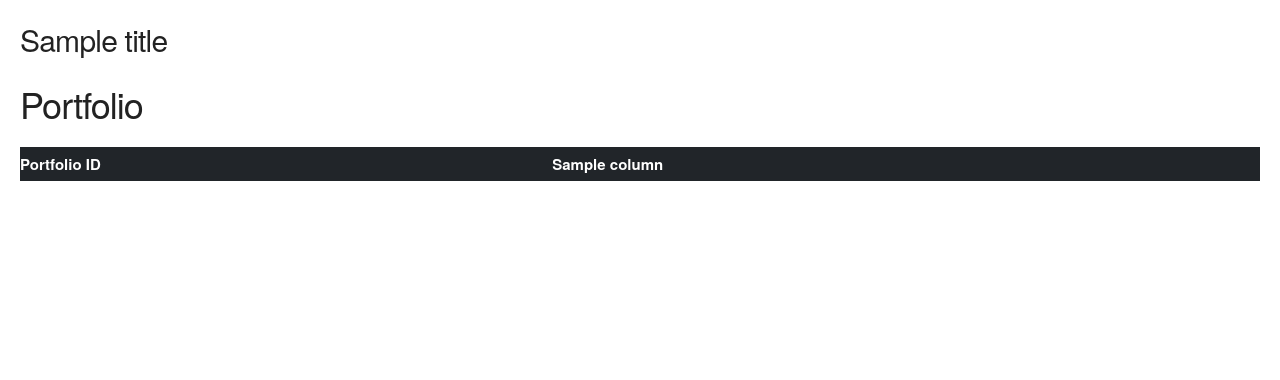
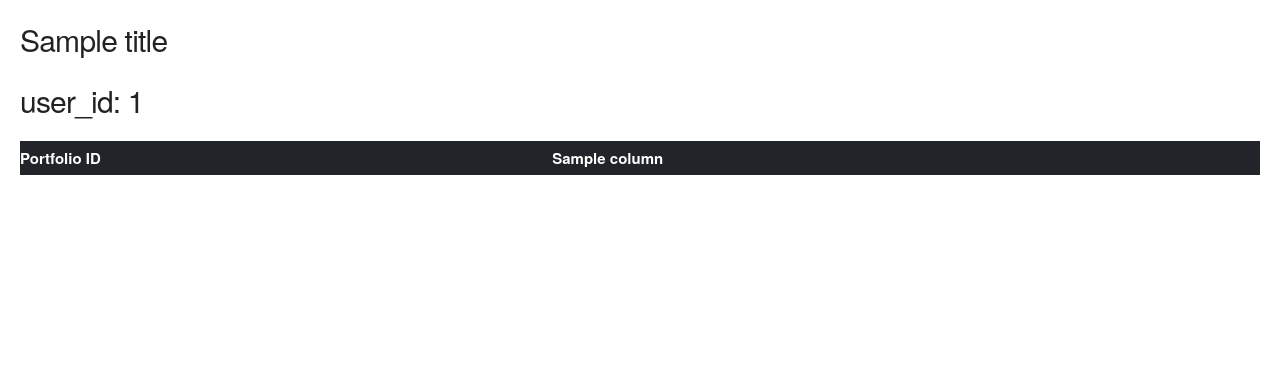
Before and after one commit to tkalden/stock-portfolio, a Flask app: template templates/portfolio.html in a window 1280 px wide. Shown: the part 79-459 px from the top of the page. Run offline with Flask 2, Linux system fonts and the light colour scheme; the template is opened without the code that fills it: most values are stand-ins (such as "Sample title", 1, 10 or a date in 2020); lists and menus that the app fills with data are empty; some libraries are stand-ins or nearby versions.

Commit message:
Fixed portfolio page returning 500 when the user id is null

```diff
--- a/main.py
+++ b/main.py
@@ -24,6 +24,10 @@ stockValueExtractor = stockValueExtract.stock()
 def home():
    stockValueExtractor.cache_stock_data()
    return render_template('home.html', title= "Welcome StockNity Members!")
+
+@app.route('/login', methods=['POST','GET'])
+def login():
+   return 'LOGIN COMING SOON'
 
 @app.route('/screener', methods=["GET","POST"])
 def screener():
@@ -90,8 +94,10 @@ def stock_data():
 
 @app.route('/my-portfolio', methods=["GET","POST"])
 def portfolio():
-     # render the data from database
-     return render_template('portfolio.html',title= "Logged in as {user_id}".format(user_id = session["user_id"]), columns = helper.build_porfolio_column())
+    user_id = ''
+    if session.get('user_id') is not None:
+         user_id = session['user_id']
+    return render_template('portfolio.html',user_id = user_id, columns = helper.build_porfolio_column())
 
 @app.route('/my-portfolio/data')
 def portfolio_data():
--- a/templates/base.html
+++ b/templates/base.html
@@ -34,7 +34,7 @@
                     <a href="{{ url_for('portfolio')}}" class="nav-item nav-link text-white">My Portfolio</a>
                 </div>
                 <div class="navbar-nav ms-auto">
-                    <a href="#" class="nav-item nav-link text-white">Login</a>
+                    <a href="{{ url_for('login')}}" class="nav-item nav-link text-white">Login</a>
                 </div>
             </div>
         </div>
--- a/templates/portfolio.html
+++ b/templates/portfolio.html
@@ -1,6 +1,9 @@
 {% extends 'base.html' %}
 {% block content %}
-<h3> Portfolio </h3>
+<div class = "d-flex flex-row align-items-center">
+<h4>user_id:&nbsp</h4>
+<h4 id = "user_id">{{user_id}}</h4>
+</div>
 <div class = "table-responsive">
   <table id="data" class="table table-striped table-dark" style="width: 100%">
     <thead>
@@ -38,5 +41,9 @@
         ],
       });
     });
+    if (document.getElementById("user_id").textContent == '') {
+      alert('You must be logged in to view the portfolio')
+      window.location = '/login'
+    }
   </script>
 {% endblock %}
```
Also changed, not shown: 1 other file.
